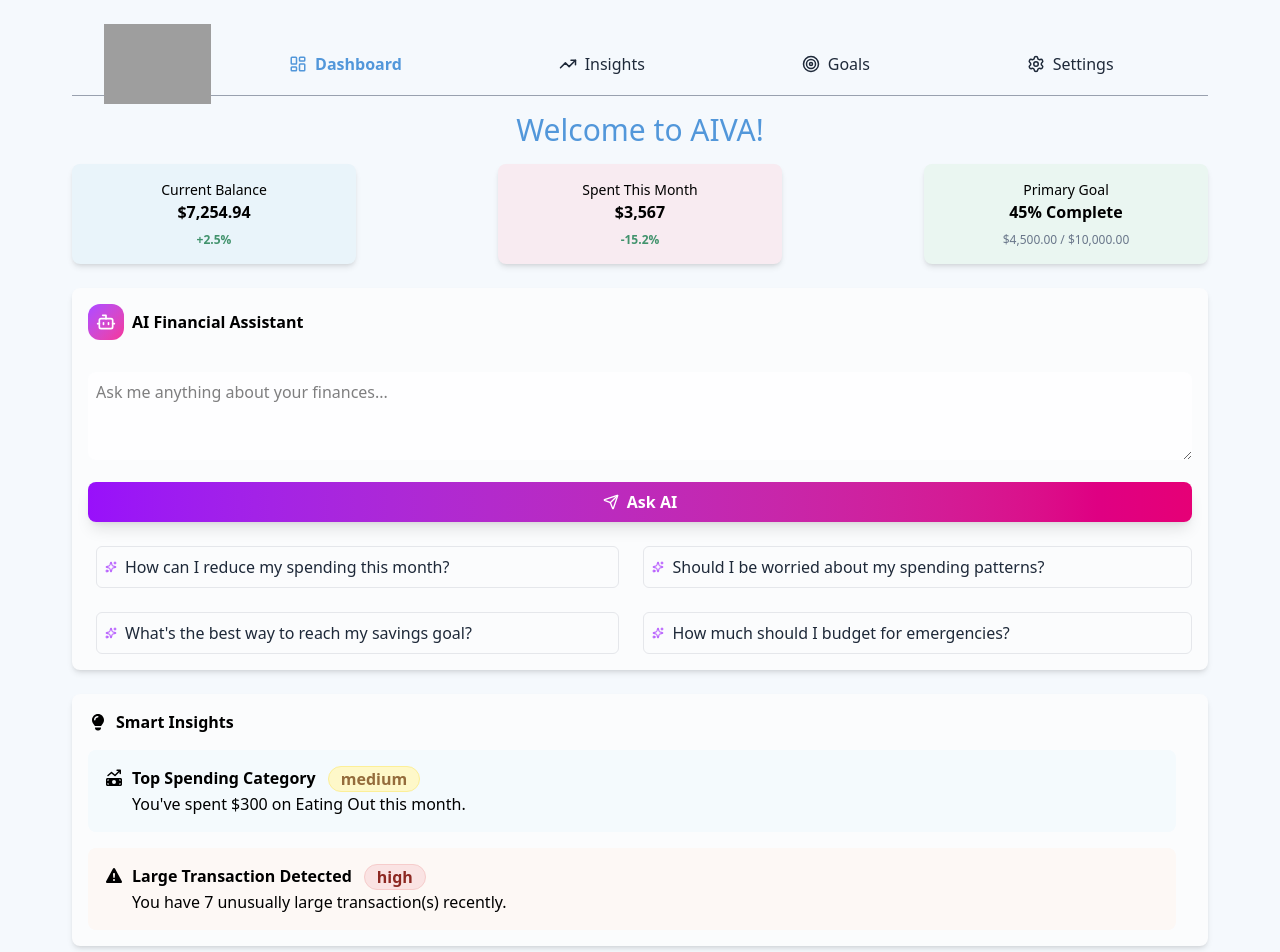
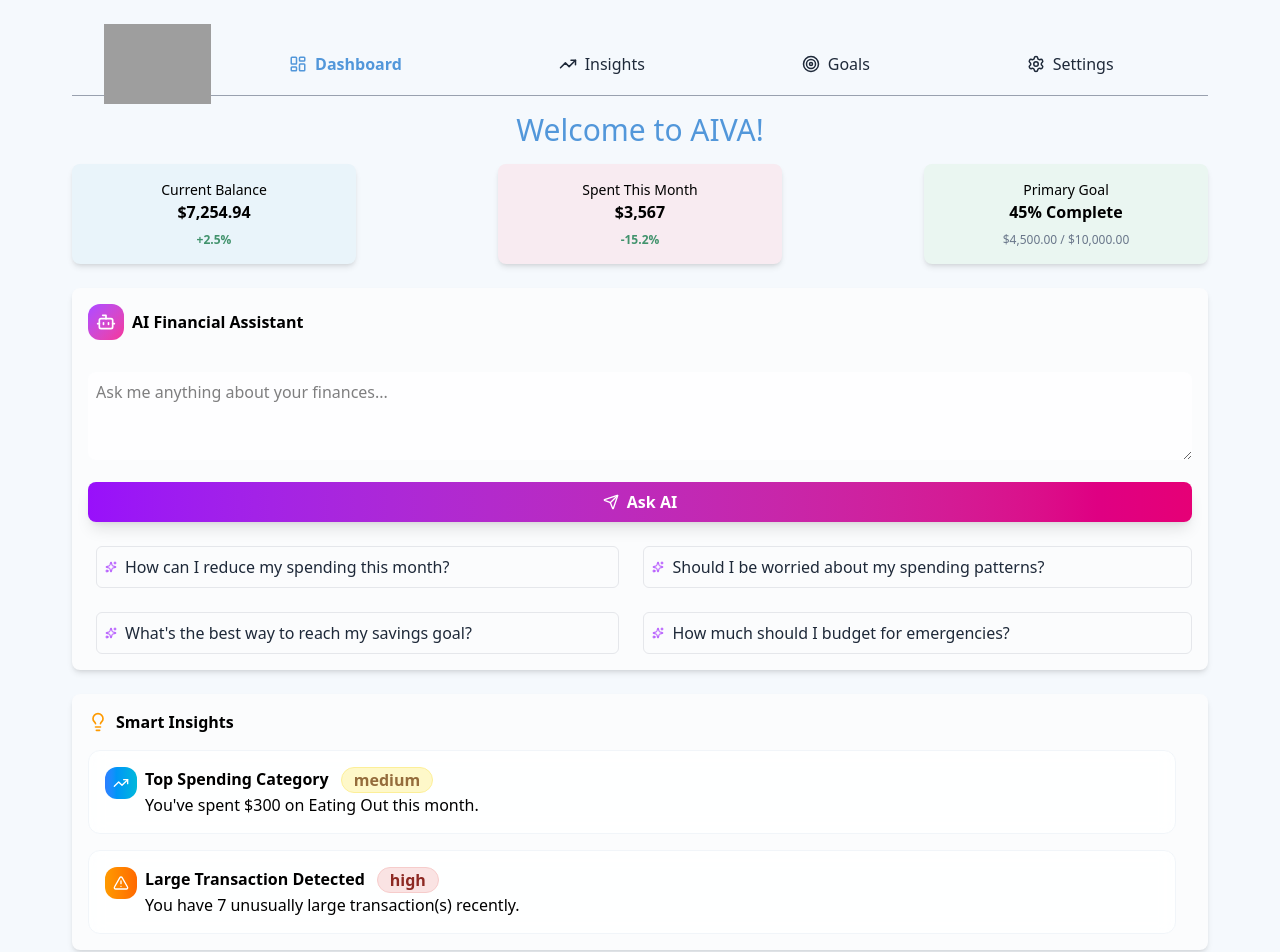
Before and after one commit to Rylee9951/AIVA, a React (Vite) app in the folder frontend/: page /dashboard in a window 1280 px wide. Shown: the top 952 px of the page. Built offline with nearby package versions, Linux system fonts and the light colour scheme; grey boxes are pictures that could not be loaded.

Commit message:
moved financial overview and smartinsights to its own components and touched up some styling

```diff
--- /dev/null
+++ b/frontend/src/components/dashboard/FinancialOverview.jsx
@@ -0,0 +1,26 @@
+import React from "react";
+
+const FinancialOverview = () => {
+
+	return (
+		<div className="flex justify-between items-center mt-4">
+			<div className="w-1/4 p-4 bg-[rgb(233,244,250)] rounded-lg shadow-md flex flex-col">
+				<p className="text-sm">Current Balance</p>
+				<span className="font-bold">$7,254.94</span>
+				<span className="text-[rgb(66,147,109)] text-xs mt-2 font-semibold">+2.5%</span>
+			</div>
+			<div className="w-1/4 p-4 bg-[rgb(248,235,241)] rounded-lg shadow-md flex flex-col">
+				<p className="text-sm">Spent This Month</p>
+				<span className="font-bold">$3,567</span>
+				<span className="text-[rgb(66,147,109)] text-xs mt-2 font-semibold">-15.2%</span>
+			</div>
+			<div className="w-1/4 p-4 bg-[rgb(234,246,241)] rounded-lg shadow-md flex flex-col">
+				<p className="text-sm">Primary Goal</p>
+				<span className="font-bold">45% Complete</span>
+				<span className="text-[rgb(105,118,138)] text-xs mt-2 font-medium">$4,500.00 / $10,000.00</span>
+			</div>
+		</div>
+	);
+};
+
+export default FinancialOverview;
--- /dev/null
+++ b/frontend/src/components/dashboard/SmartInsights.jsx
@@ -0,0 +1,37 @@
+import React from "react";
+import { TrendingUp, AlertTriangle, CheckCircle, Lightbulb } from 'lucide-react';
+
+
+const SmartInsights = () => {
+
+	return (
+		<div className="w-full p-4 bg-[rgb(251,252,253)] rounded-lg shadow-md mt-6">
+			<div className="flex items-center mb-4">
+				<Lightbulb className="w-5 h-5 text-amber-500" />
+				<h1 className="text-left font-bold ml-2">Smart Insights</h1>
+			</div>
+			<div className="flex items-start mr-4 mt-4 p-4 overflow-hidden rounded-xl p-4 bg-white/80 backdrop-blur-sm border border-slate-100 hover:shadow-md transition-all duration-200">
+				<div className="p-2 rounded-xl bg-gradient-to-r from-blue-500 to-cyan-500 text-white"><TrendingUp className="w-4 h-4" /></div>
+				<div className="ml-2">
+					<div className="flex">
+						<h2 className="font-bold">Top Spending Category</h2>
+						<div className="ml-3 font-semibold text-[rgb(148,108,60)] border border-[rgb(252,239,152)] bg-[rgb(254,248,201)] rounded-full px-3">medium</div>
+					</div>
+					<p>You've spent $300 on Eating Out this month.</p>
+				</div>
+			</div>
+			<div className="flex items-start mr-4 mt-4 p-4 overflow-hidden rounded-xl p-4 bg-white/80 backdrop-blur-sm border border-slate-100 hover:shadow-md transition-all duration-200">
+				<div className="p-2 rounded-xl bg-gradient-to-r from-amber-500 to-orange-500 text-white"><AlertTriangle className="w-4 h-4" /></div>
+				<div className="ml-2">
+					<div className="flex">
+						<h2 className="font-bold">Large Transaction Detected</h2>
+						<div className="ml-3 font-semibold text-[rgb(141,40,34)] border border-[rgb(246,204,203)] bg-[rgb(250,227,227)] rounded-full px-3">high</div>
+					</div>
+					<p>You have 7 unusually large transaction(s) recently.</p>
+				</div>
+			</div>
+		</div>
+	);
+};
+
+export default SmartInsights;
--- a/frontend/src/pages/Dashboard.jsx
+++ b/frontend/src/pages/Dashboard.jsx
@@ -1,17 +1,18 @@
 import { useLocation } from "react-router-dom";
 import React from "react";
 import Navbar from "../components/Navbar";
-import AIAssistant from "../components/AIAssistant";
-import SpendingDoughnutChart from "../components/SpendingChart";
-import CashFlowChart from "../components/CashFlowChart";
-import AlertsAndNotifications from "../components/AlertsAndNotications";
-import { FontAwesomeIcon } from '@fortawesome/react-fontawesome'
-import { faLightbulb, faMoneyBillTrendUp, faTriangleExclamation } from '@fortawesome/free-solid-svg-icons'
+import FinancialOverview from "../components/dashboard/FinancialOverview";
+import AIAssistant from "../components/dashboard/AIAssistant";
+import SmartInsights from "../components/dashboard/SmartInsights";
+import SpendingDoughnutChart from "../components/dashboard/SpendingChart";
+import CashFlowChart from "../components/dashboard/CashFlowChart";
+import AlertsAndNotifications from "../components/dashboard/AlertsAndNotications";
 
 
 
 
-const Home = () => {
+
+const Dashboard = () => {
   const location = useLocation();
   const user = location.state?.user;
 
@@ -27,51 +28,11 @@ const Home = () => {
 			{user ? (<h1 className="text-[rgb(82,151,218)] text-3xl mt-4">Welcome back, {user?.name}!</h1>) : (
 				<h1 className="text-[rgb(82,151,218)] text-3xl mt-4">Welcome to AIVA!</h1>
 			)}
-			<div className="flex justify-between items-center mt-4">
-				<div className="w-1/4 p-4 bg-[rgb(233,244,250)] rounded-lg shadow-md flex flex-col">
-					<p className="text-sm">Current Balance</p>
-					<span className="font-bold">$7,254.94</span>
-					<span className="text-[rgb(66,147,109)] text-xs mt-2 font-semibold">+2.5%</span>
-				</div>
-				<div className="w-1/4 p-4 bg-[rgb(248,235,241)] rounded-lg shadow-md flex flex-col">
-					<p className="text-sm">Spent This Month</p>
-					<span className="font-bold">$3,567</span>
-					<span className="text-[rgb(66,147,109)] text-xs mt-2 font-semibold">-15.2%</span>
-				</div>
-				<div className="w-1/4 p-4 bg-[rgb(234,246,241)] rounded-lg shadow-md flex flex-col">
-					<p className="text-sm">Primary Goal</p>
-					<span className="font-bold">45% Complete</span>
-					<span className="text-[rgb(105,118,138)] text-xs mt-2 font-medium">$4,500.00 / $10,000.00</span>
-				</div>
-			</div>
+			<FinancialOverview/>
 			<AIAssistant/>
 			{/* Insights Section */}
-			<div className="w-full p-4 bg-[rgb(251,252,253)] rounded-lg shadow-md mt-6">
-				<div className="flex items-center mb-4">
-					<FontAwesomeIcon icon={faLightbulb} />
-					<h1 className="text-left font-bold ml-2">Smart Insights</h1>
-				</div>
-				<div className="flex mr-4 mt-4 p-4 bg-[rgb(244,250,253)] rounded-lg">
-					<div><FontAwesomeIcon icon={faMoneyBillTrendUp} /></div>
-					<div className="ml-2">
-						<div className="flex">
-							<h2 className="font-bold">Top Spending Category</h2>
-							<div className="ml-3 font-semibold text-[rgb(148,108,60)] border border-[rgb(252,239,152)] bg-[rgb(254,248,201)] rounded-full px-3">medium</div>
-						</div>
-						<p>You've spent $300 on Eating Out this month.</p>
-					</div>
-				</div>
-				<div className="flex mr-4 mt-4 p-4 bg-[rgb(253,248,245)] rounded-lg">
-					<div><FontAwesomeIcon icon={faTriangleExclamation} /></div>
-					<div className="ml-2">
-						<div className="flex">
-							<h2 className="font-bold">Large Transaction Detected</h2>
-							<div className="ml-3 font-semibold text-[rgb(141,40,34)] border border-[rgb(246,204,203)] bg-[rgb(250,227,227)] rounded-full px-3">high</div>
-						</div>
-						<p>You have 7 unusually large transaction(s) recently.</p>
-					</div>
-				</div>
-			</div>
+			<SmartInsights/>
+			{/* Charts Section */}
 			<SpendingDoughnutChart/>
 			<CashFlowChart/>
 			<AlertsAndNotifications/>
@@ -79,4 +40,4 @@ const Home = () => {
   );
 };
 
-export default Home;
+export default Dashboard;
```
Also changed, not shown: frontend/src/components/dashboard/AIAssistant.jsx (renamed from frontend/src/components/AIAssistant.jsx), frontend/src/components/dashboard/AlertsAndNotications.jsx (renamed from frontend/src/components/AlertsAndNotications.jsx), frontend/src/components/dashboard/CashFlowChart.jsx (renamed from frontend/src/components/CashFlowChart.jsx), frontend/src/components/dashboard/SpendingChart.jsx (renamed from frontend/src/components/SpendingChart.jsx).
